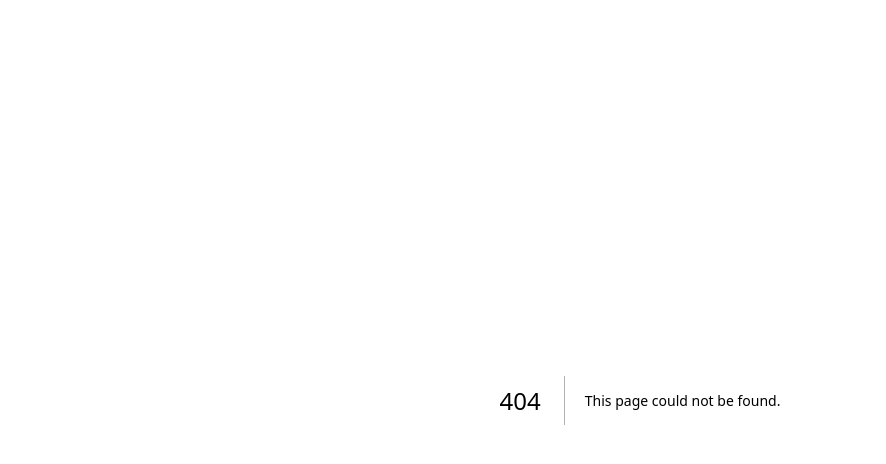
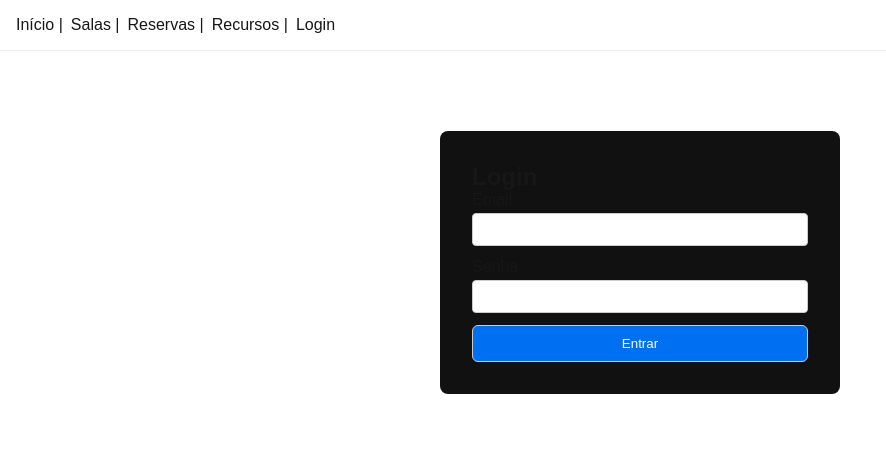
Before and after one commit to CSW-2025/csw25-grupod-alocarec-fastify, a Next.js app in the folder web/: page /login in a window 1280 px wide. Before the commit this address had no page. Shown: the top 464 px of the page, without its empty margins (0-886 px from the left). Built offline with nearby package versions, Linux system fonts and the light colour scheme.

Commit message:
add login

```diff
--- a/web/src/app/layout.tsx
+++ b/web/src/app/layout.tsx
@@ -1,6 +1,8 @@
 import type { Metadata } from "next";
 import { Geist, Geist_Mono } from "next/font/google";
 import "./globals.css";
+import Link from "next/link";
+import { getToken, getUserPerfil } from "@/helpers/auth";
 
 const geistSans = Geist({
   variable: "--font-geist-sans",
@@ -13,18 +15,42 @@ const geistMono = Geist_Mono({
 });
 
 export const metadata: Metadata = {
-  title: "Create Next App",
-  description: "Generated by create next app",
+  title: "SARC",
+  description: "Sistema de Alocação de Recursos e Controle",
 };
 
 export default function RootLayout({
   children,
-}: Readonly<{
+}: {
   children: React.ReactNode;
-}>) {
+}) {
+  let isLogged = false;
+  let perfil = "";
+  if (typeof window !== "undefined") {
+    isLogged = !!getToken();
+    perfil = getUserPerfil();
+  }
+
   return (
-    <html lang="en">
+    <html lang="pt-BR">
+      <head>
+        <link rel="icon" href="/favicon.ico" />
+      </head>
       <body className={`${geistSans.variable} ${geistMono.variable}`}>
+        <nav style={{ padding: 16, borderBottom: "1px solid #eee", marginBottom: 24 }}>
+          <Link href="/">Início</Link> |
+          <Link href="/salas" style={{ marginLeft: 8 }}>Salas</Link> |
+          <Link href="/reservas" style={{ marginLeft: 8 }}>Reservas</Link> |
+          <Link href="/recursos" style={{ marginLeft: 8 }}>Recursos</Link> |
+          {isLogged ? (
+            <a href="/logout" style={{ marginLeft: 8 }}>Logout</a>
+          ) : (
+            <Link href="/login" style={{ marginLeft: 8 }}>Login</Link>
+          )}
+          {isLogged && perfil && (
+            <span style={{ marginLeft: 16, color: "#888" }}>[{perfil}]</span>
+          )}
+        </nav>
         {children}
       </body>
     </html>
--- /dev/null
+++ b/web/src/app/login/page.tsx
@@ -0,0 +1,5 @@
+import LoginForm from "@/views/LoginForm";
+
+export default function LoginPage() {
+  return <LoginForm />;
+}
--- /dev/null
+++ b/web/src/components/Button.tsx
@@ -0,0 +1,24 @@
+import React from "react";
+
+type ButtonProps = React.ButtonHTMLAttributes<HTMLButtonElement> & {
+  children: React.ReactNode;
+};
+
+export default function Button({ children, ...props }: ButtonProps) {
+  return (
+    <button
+      {...props}
+      style={{
+        padding: 10,
+        borderRadius: 6,
+        border: "1px solid #ccc",
+        background: props.disabled ? "#eee" : "#0070f3",
+        color: props.disabled ? "#888" : "#fff",
+        cursor: props.disabled ? "not-allowed" : "pointer",
+        ...((props.style as React.CSSProperties) || {}),
+      }}
+    >
+      {children}
+    </button>
+  );
+}
--- /dev/null
+++ b/web/src/components/ErrorMessage.tsx
@@ -0,0 +1,10 @@
+import React from "react";
+
+type ErrorMessageProps = {
+  message: string;
+};
+
+export default function ErrorMessage({ message }: ErrorMessageProps) {
+  if (!message) return null;
+  return <div style={{ color: "red", marginBottom: 12 }}>{message}</div>;
+}
--- /dev/null
+++ b/web/src/components/Input.tsx
@@ -0,0 +1,25 @@
+import React from "react";
+
+type InputProps = React.InputHTMLAttributes<HTMLInputElement> & {
+  label: string;
+  error?: string;
+};
+
+export default function Input({ label, error, ...props }: InputProps) {
+  return (
+    <div style={{ marginBottom: 12 }}>
+      <label style={{ display: "block", marginBottom: 4 }}>{label}</label>
+      <input
+        {...props}
+        style={{
+          width: "100%",
+          padding: 8,
+          border: error ? "1px solid red" : "1px solid #ccc",
+          borderRadius: 4,
+          ...((props.style as React.CSSProperties) || {}),
+        }}
+      />
+      {error && <div style={{ color: "red", marginTop: 4 }}>{error}</div>}
+    </div>
+  );
+}
--- /dev/null
+++ b/web/src/helpers/auth.ts
@@ -0,0 +1,27 @@
+import { jwtDecode } from "jwt-decode";
+
+export function getToken() {
+  if (typeof document === "undefined") return null;
+  const match = document.cookie.match(/token=([^;]+)/);
+  return match ? match[1] : null;
+}
+
+export function getUserFromToken() {
+  const token = getToken();
+  if (!token) return null;
+  try {
+    return jwtDecode(token) as any;
+  } catch {
+    return null;
+  }
+}
+
+export function getUserId() {
+  const user = getUserFromToken();
+  return user?.id;
+}
+
+export function getUserPerfil() {
+  const user = getUserFromToken();
+  return user?.perfil?.nome;
+}
--- /dev/null
+++ b/web/src/views/LoginForm.tsx
@@ -0,0 +1,69 @@
+"use client";
+import { useState } from "react";
+import Input from "@/components/Input";
+import Button from "@/components/Button";
+import ErrorMessage from "@/components/ErrorMessage";
+
+export default function LoginForm() {
+  const [email, setEmail] = useState("");
+  const [senha, setSenha] = useState("");
+  const [error, setError] = useState<string | null>(null);
+  const [loading, setLoading] = useState(false);
+
+  async function handleSubmit(event: React.FormEvent<HTMLFormElement>) {
+    event.preventDefault();
+    setError(null);
+    setLoading(true);
+    document.cookie = "token=; expires=Thu, 01 Jan 1970 00:00:00 UTC; path=/;";
+    try {
+      const res = await fetch("http://localhost:3000/usuarios/login", {
+        method: "POST",
+        headers: { "Content-Type": "application/json" },
+        body: JSON.stringify({ email, senha }),
+      });
+      const data = await res.json();
+      if (res.ok && data.token) {
+        document.cookie = `token=${data.token}; path=/`;
+        window.location.href = "/";
+      } else {
+        setError(data.message || "Erro ao fazer login");
+      }
+    } catch (err) {
+      setError("Erro de conexão com o servidor");
+    } finally {
+      setLoading(false);
+    }
+  }
+
+  return (
+    <div style={{ maxWidth: 400, margin: "80px auto", backgroundColor: "#111111", padding: "2rem", borderRadius: 8 }}>
+      <form onSubmit={handleSubmit}>
+        <h2>Login</h2>
+        <div style={{ marginBottom: 12 }}>
+          <Input
+            label="Email"
+            type="email"
+            name="email"
+            value={email}
+            onChange={e => setEmail(e.target.value)}
+            required
+          />
+        </div>
+        <div style={{ marginBottom: 12 }}>
+          <Input
+            label="Senha"
+            type="password"
+            name="senha"
+            value={senha}
+            onChange={e => setSenha(e.target.value)}
+            required
+          />
+        </div>
+        <ErrorMessage message={error || ""} />
+        <Button type="submit" disabled={loading} style={{ width: "100%" }}>
+          {loading ? "Entrando..." : "Entrar"}
+        </Button>
+      </form>
+    </div>
+  );
+}
```
Also changed, not shown: web/src/app/page.tsx (+4 -89 lines), web/src/components/Card.tsx (added, +25 -0 lines), web/src/components/Loading.tsx (added, +9 -0 lines).
